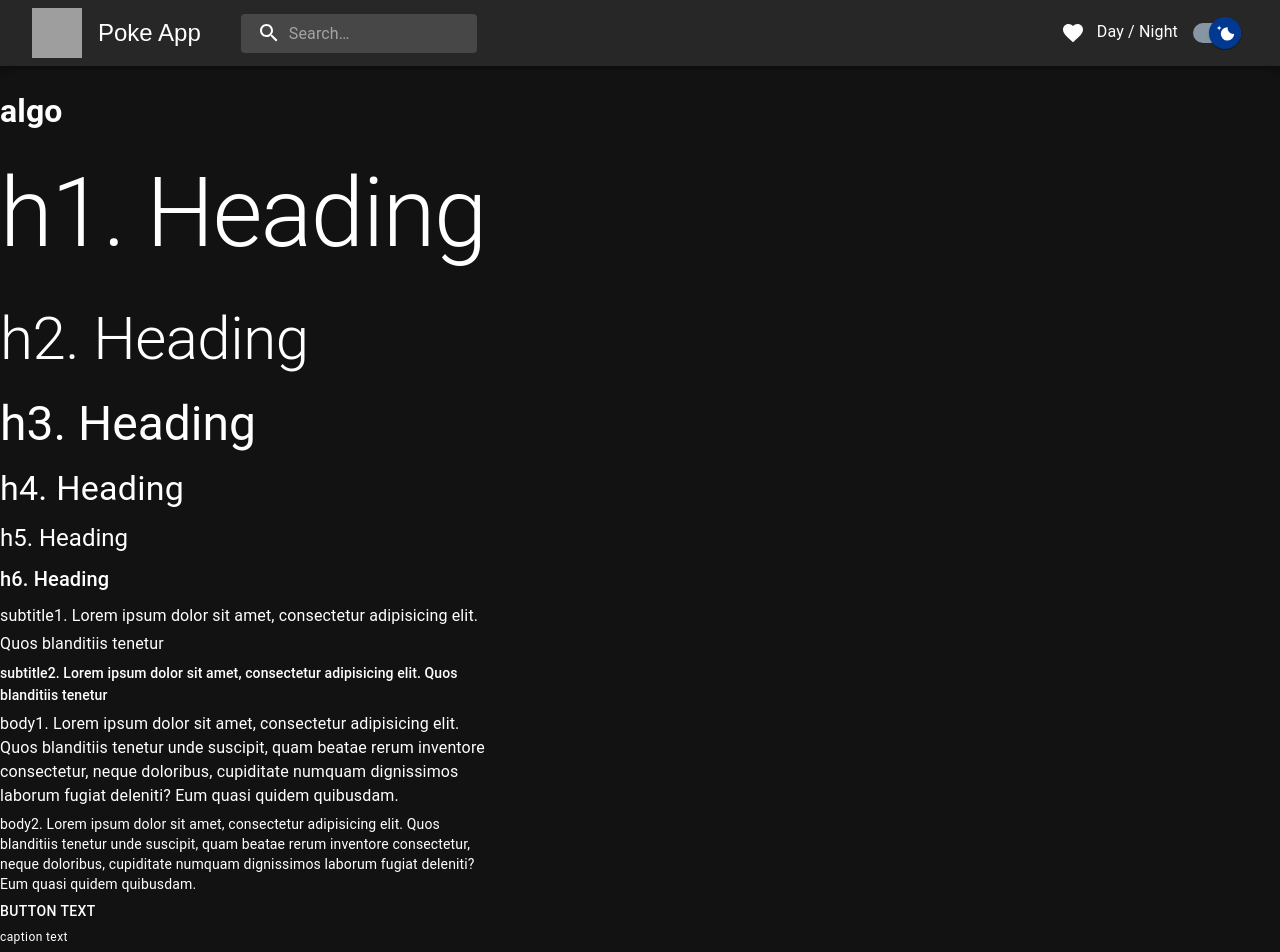
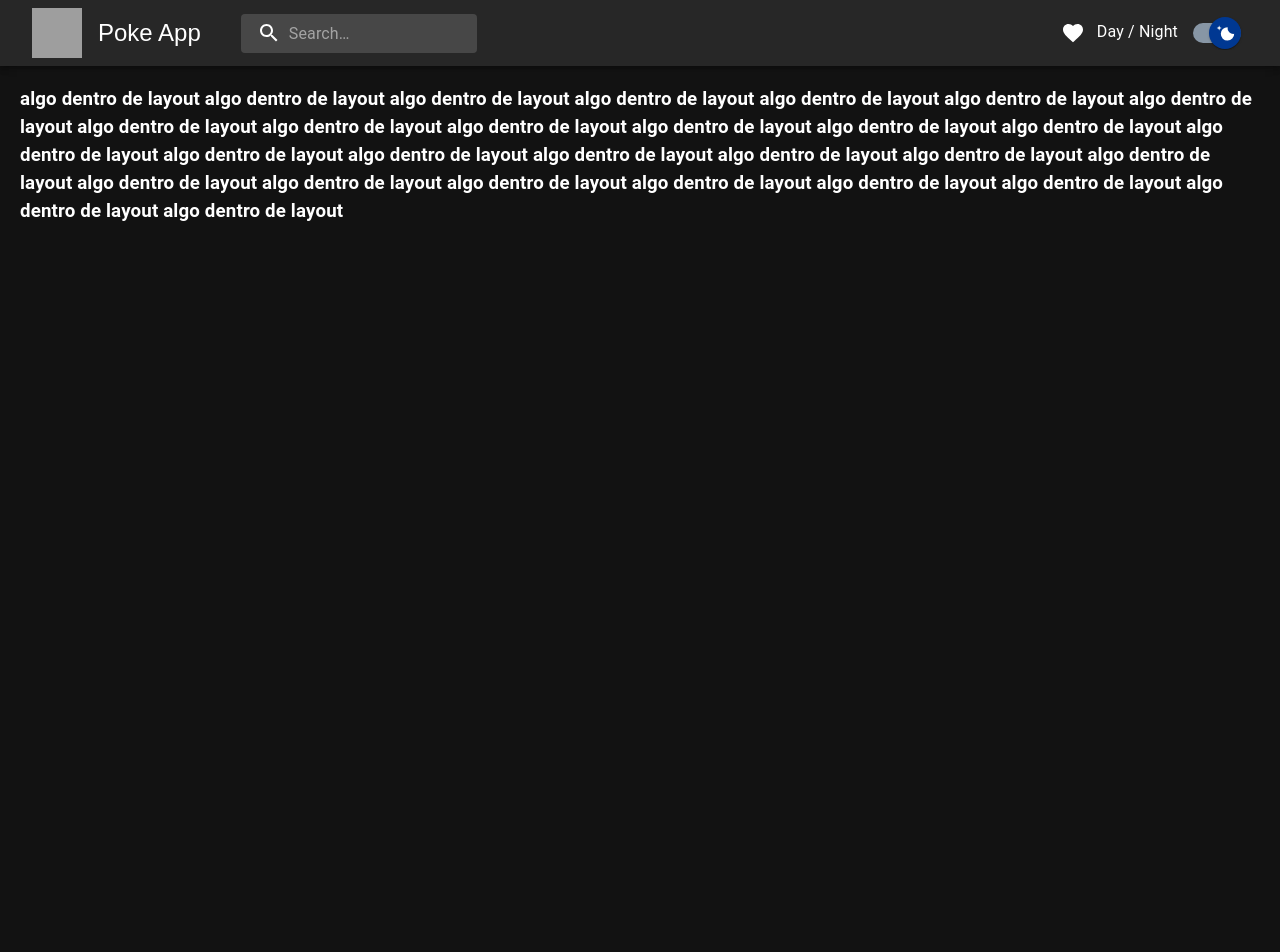
Before and after one commit to FededelRincon/pokemon-next-mui, a Next.js app: page / in a window 1280 px wide. Shown: the top 952 px of the page. After the commit the page ends 800 px from the top, so only its background shows below. Built offline with nearby package versions, Linux system fonts and the light colour scheme; grey boxes are pictures that could not be loaded.

Commit message:
update Light theme colors

```diff
--- a/components/layouts/Layout.tsx
+++ b/components/layouts/Layout.tsx
@@ -1,7 +1,10 @@
 import { FC } from "react";
 import Head from "next/head";
 
+import { Box } from "@mui/system";
+
 import { Navbar } from '../ui';
+
 
 
 interface Props {
@@ -9,7 +12,6 @@ interface Props {
     title?: string;
     toggleTheme: React.MouseEventHandler<HTMLAnchorElement>
 }
-
 
 
 const origin = (typeof window === 'undefined') ? '' : window.location.origin;
@@ -36,7 +38,9 @@ export const Layout: FC<Props> = ({ children, title, toggleTheme }) => {
             <Navbar toggleTheme={ toggleTheme } />
 
             <main>
-                { children }
+                <Box sx={{margin: '0px 20px'}}>
+                    { children }
+                </Box>
             </main>
         </>
     )
--- a/pages/index.tsx
+++ b/pages/index.tsx
@@ -20,65 +20,12 @@ const HomePage: NextPage<Props> = ({ toggleTheme }) => {
       {/* <div className={styles.container}> */}
       <div>
         <Layout title='Pokemons App' toggleTheme={toggleTheme} >
+        <h3>algo dentro de layout algo dentro de layout algo dentro de layout algo dentro de layout algo dentro de layout algo dentro de layout algo dentro de layout algo dentro de layout algo dentro de layout algo dentro de layout algo dentro de layout algo dentro de layout algo dentro de layout algo dentro de layout algo dentro de layout algo dentro de layout algo dentro de layout algo dentro de layout algo dentro de layout algo dentro de layout algo dentro de layout algo dentro de layout algo dentro de layout algo dentro de layout algo dentro de layout algo dentro de layout algo dentro de layout algo dentro de layout </h3>
 
         </Layout>
-        {/* <Image src="/vercel.svg" alt="Vercel Logo" width={72} height={16} />
-
-        <main className={styles.main}>
+        {/* <main className={styles.main}>
           <h1 className={styles.title}> algo </h1>
         </main> */}
-
-        <h1>algo</h1>
-
-        <Box sx={{ width: '100%', maxWidth: 500 }}>
-        <Typography variant="h1" gutterBottom>
-          h1. Heading
-        </Typography>
-        <Typography variant="h2" gutterBottom>
-          h2. Heading
-        </Typography>
-        <Typography variant="h3" gutterBottom>
-          h3. Heading
-        </Typography>
-        <Typography variant="h4" gutterBottom>
-          h4. Heading
-        </Typography>
-        <Typography variant="h5" gutterBottom>
-          h5. Heading
-        </Typography>
-        <Typography variant="h6" gutterBottom>
-          h6. Heading
-        </Typography>
-        <Typography variant="subtitle1" gutterBottom>
-          subtitle1. Lorem ipsum dolor sit amet, consectetur adipisicing elit. Quos
-          blanditiis tenetur
-        </Typography>
-        <Typography variant="subtitle2" gutterBottom>
-          subtitle2. Lorem ipsum dolor sit amet, consectetur adipisicing elit. Quos
-          blanditiis tenetur
-        </Typography>
-        <Typography variant="body1" gutterBottom>
-          body1. Lorem ipsum dolor sit amet, consectetur adipisicing elit. Quos
-          blanditiis tenetur unde suscipit, quam beatae rerum inventore consectetur,
-          neque doloribus, cupiditate numquam dignissimos laborum fugiat deleniti? Eum
-          quasi quidem quibusdam.
-        </Typography>
-        <Typography variant="body2" gutterBottom>
-          body2. Lorem ipsum dolor sit amet, consectetur adipisicing elit. Quos
-          blanditiis tenetur unde suscipit, quam beatae rerum inventore consectetur,
-          neque doloribus, cupiditate numquam dignissimos laborum fugiat deleniti? Eum
-          quasi quidem quibusdam.
-        </Typography>
-        <Typography variant="button" display="block" gutterBottom>
-          button text
-        </Typography>
-        <Typography variant="caption" display="block" gutterBottom>
-          caption text
-        </Typography>
-        <Typography variant="overline" display="block" gutterBottom>
-          overline text
-        </Typography>
-      </Box>
       </div>
 
     </>
--- a/themes/lightTheme.ts
+++ b/themes/lightTheme.ts
@@ -3,6 +3,12 @@ import { createTheme } from "@mui/material";
 
 export const lightTheme = createTheme({
     palette: {
-      mode: 'light',
+      // mode: 'light',
+      primary: {
+        main: '#1769aa',
+      },
+      secondary: {
+        main: '#4dabf5',
+      },
     },
   });
```
